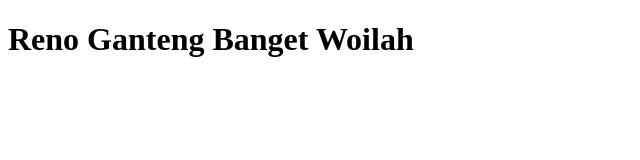
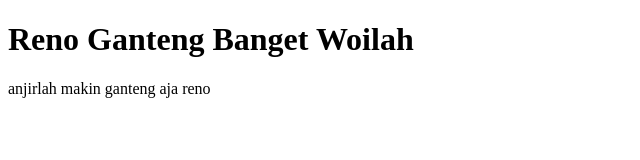
Before and after one commit to reno-ganteng/emasWeb, a plain HTML site: page index.html in a window 1280 px wide. Shown: the whole page, without its empty margins (0-640 px from the left). Drawn offline with Linux system fonts and the light colour scheme.

Commit message:
Memperbarui halaman utama

```diff
--- a/index.html
+++ b/index.html
@@ -7,5 +7,6 @@
 </head>
 <body>
     <h1>Reno Ganteng Banget Woilah</h1>
+    <p> anjirlah makin ganteng aja reno</p>
 </body>
 </html>
```
